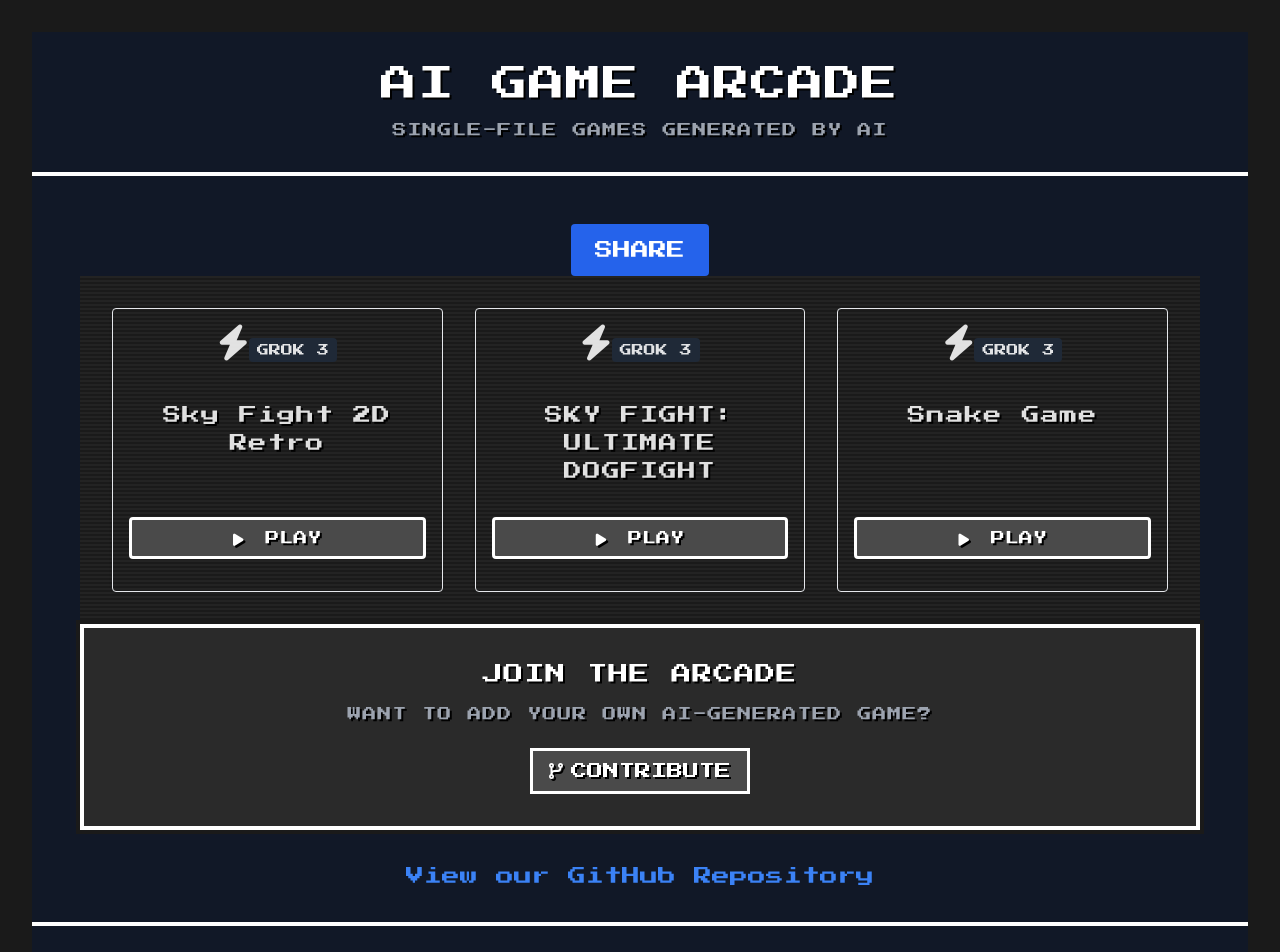
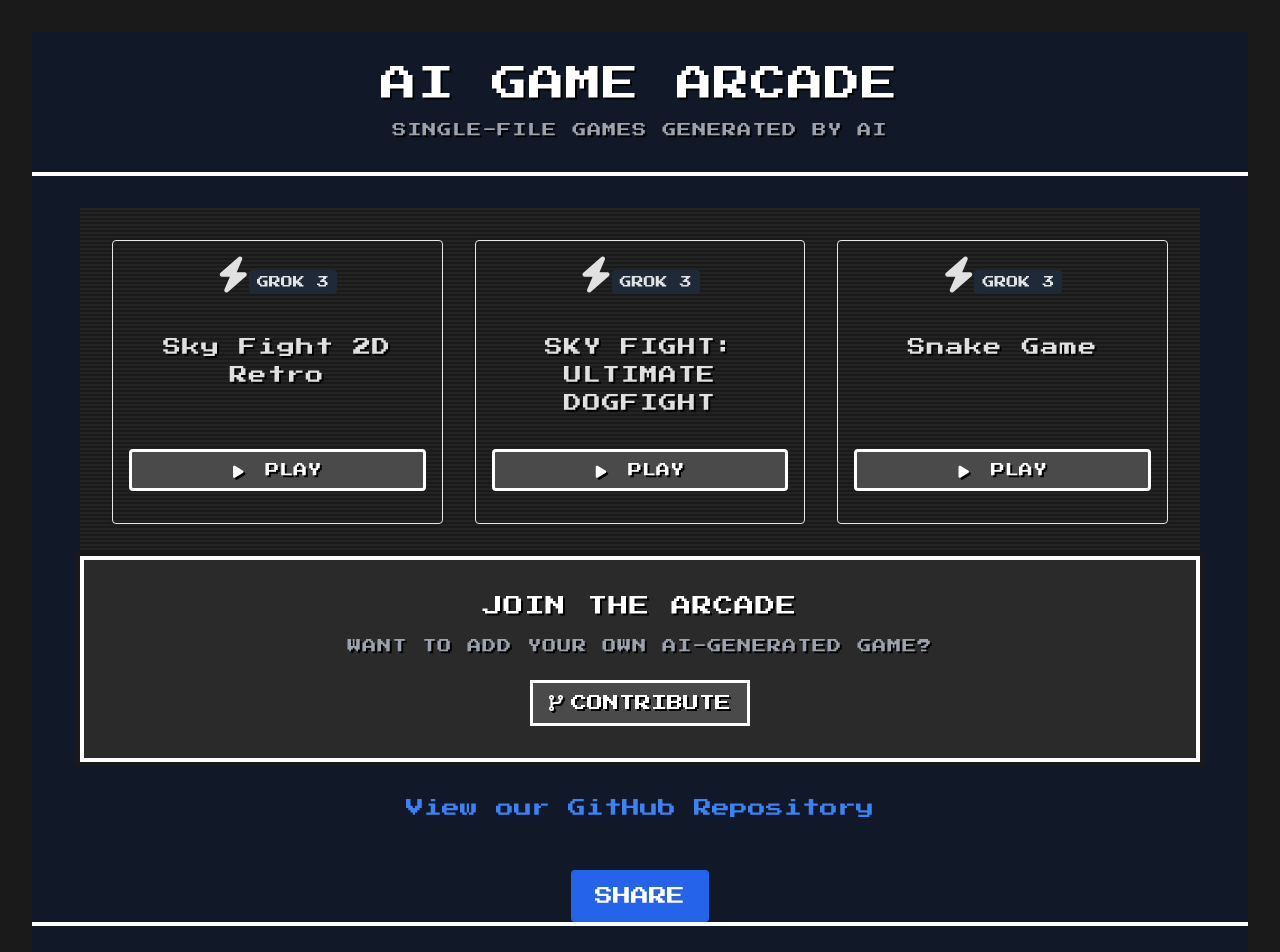
Before and after one commit to buildwizai/single-file-games, a React (Vite) app: page / in a window 1280 px wide. Shown: the top 952 px of the page. Built offline with nearby package versions, Linux system fonts and the light colour scheme.

Commit message:
Update README and App component: refine feature descriptions, reposition share button, and remove GitHubStats component

```diff
--- a/src/App.jsx
+++ b/src/App.jsx
@@ -15,8 +15,7 @@ function App() {
     <div className="min-h-screen flex flex-col bg-gray-900">
       <Header />
       <main className="flex-grow container mx-auto max-w-6xl px-4 py-8">
-        {/* Moved share button above the page title and game list */}
-        <ShareButtons url={shareUrl} title={shareTitle} />
+
         <GamesList />
         <ContributeSection />
         {/* Removed GitHubStats; added GitHub repo link */}
@@ -31,6 +30,7 @@ function App() {
           </a>
         </div>
       </main>
+      <ShareButtons url={shareUrl} title={shareTitle} />
       <Footer />
     </div>
   )
```
Also changed, not shown: 1 other file (tests, documents, lock files or other folders).
